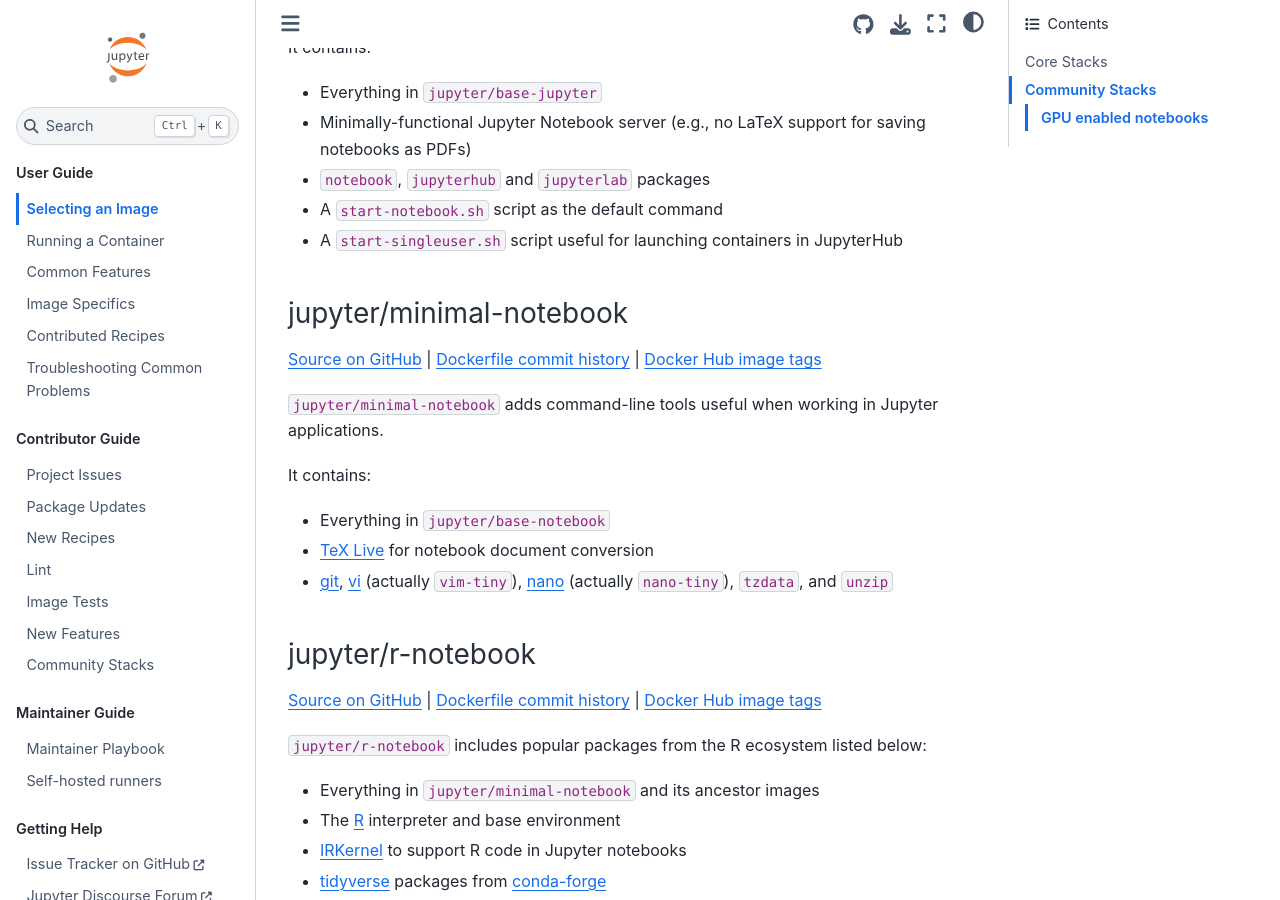
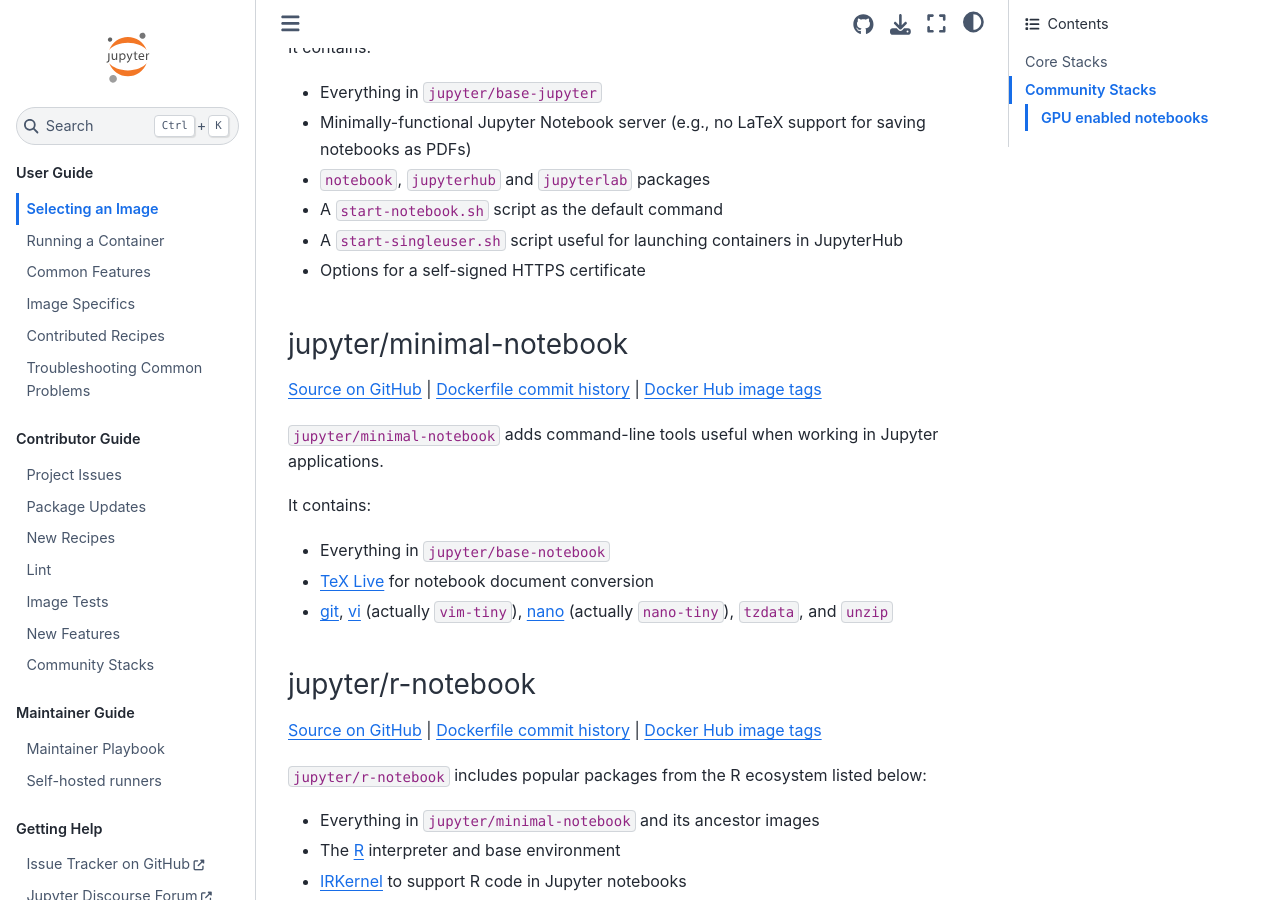
Before and after one commit to jupyter/docker-stacks, a Sphinx documentation site: the page built from docs/using/selecting.md, in a window 1280 px wide and 900 px high, scrolled down 1464 px. Built offline with Sphinx 7.4.7 and the Sphinx Book theme 1.1.4, drawn with Linux system fonts in a browser that asks for light colours.

Commit message:
Add self-signed cert comment back to base-notebook doc

```diff
--- a/docs/using/selecting.md
+++ b/docs/using/selecting.md
@@ -55,6 +55,7 @@
 - `notebook`, `jupyterhub` and `jupyterlab` packages
 - A `start-notebook.sh` script as the default command
 - A `start-singleuser.sh` script useful for launching containers in JupyterHub
+- Options for a self-signed HTTPS certificate
 
 ### jupyter/minimal-notebook
 
```
